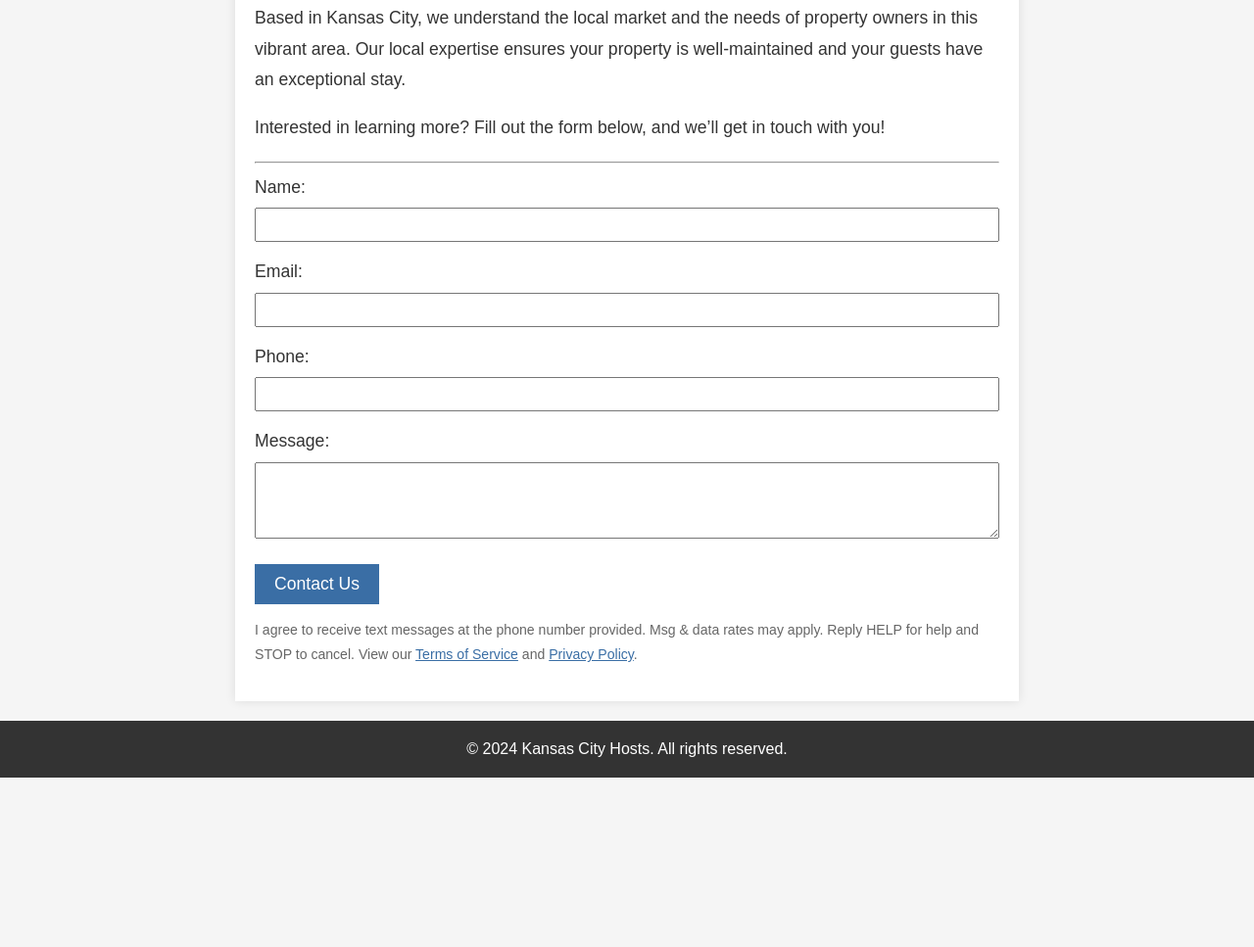
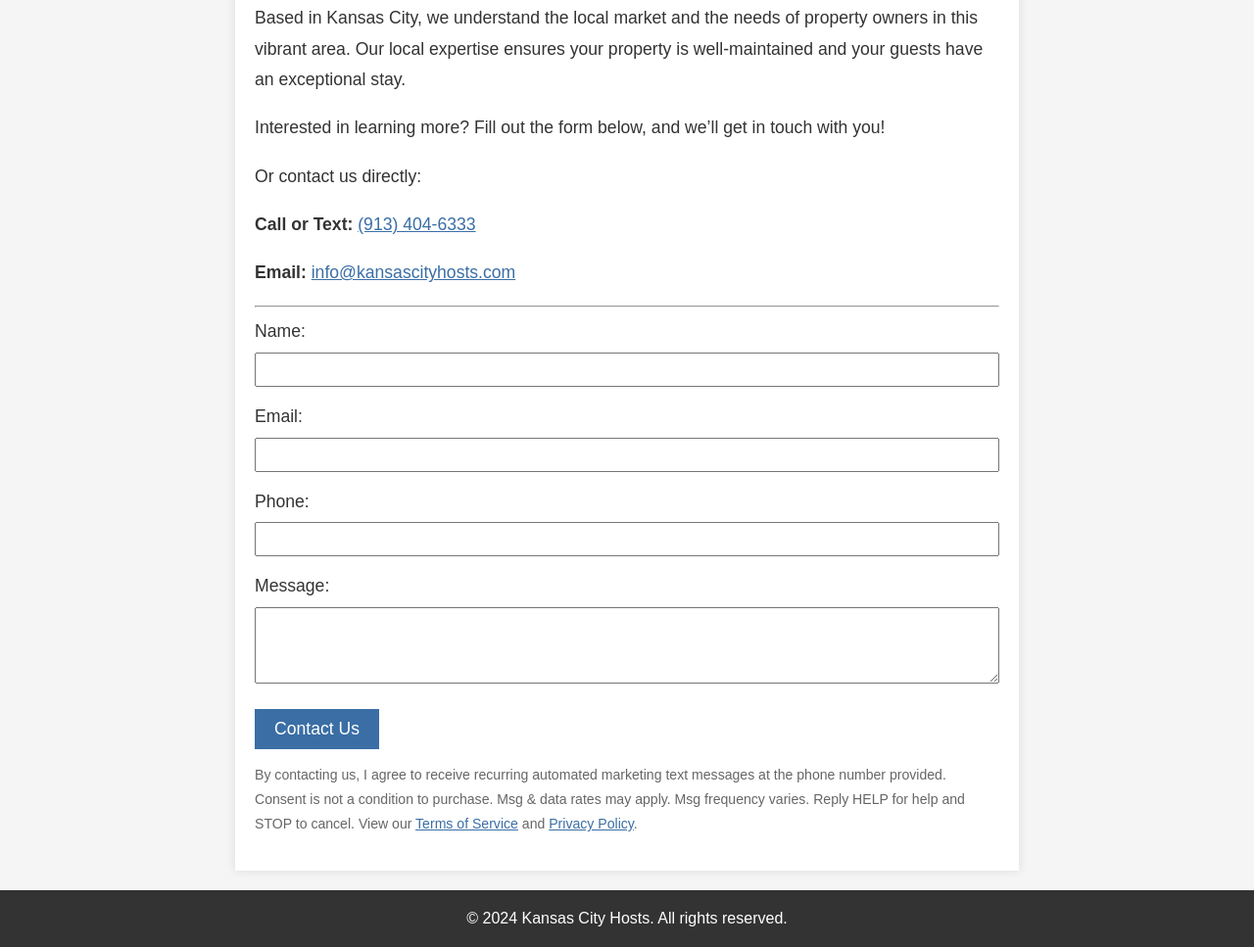
Before and after one commit to handyhomehosts/landing-page, a plain HTML site: page kansascityhosts.com/index.html in a window 1280 px wide. Shown: the part 586-1553 px from the top of the page at 98% size. Before the commit the page ends 1380 px from the top, so only its background shows below. Drawn offline with Linux system fonts and the light colour scheme.

Commit message:
Add direct contact information

```diff
--- a/kansascityhosts.com/index.html
+++ b/kansascityhosts.com/index.html
@@ -108,6 +108,9 @@
         </ul>
         <p>Based in Kansas City, we understand the local market and the needs of property owners in this vibrant area. Our local expertise ensures your property is well-maintained and your guests have an exceptional stay.</p>
         <p>Interested in learning more? Fill out the form below, and we’ll get in touch with you!</p>
+        <p>Or contact us directly:</p>
+        <p><strong>Call or Text:</strong> <a href="tel:+19134046333">(913) 404-6333</a></p>
+        <p><strong>Email:</strong> <a href="mailto:info@kansascityhosts.com">info@kansascityhosts.com</a></p>
         <hr>
         <form>
             <div class="form-group">
@@ -128,7 +131,7 @@
             </div>
             <button type="submit" class="cta">Contact Us</button>
             <div class="compliance">
-                <p>I agree to receive text messages at the phone number provided. Msg & data rates may apply. Reply HELP for help and STOP to cancel. View our <a href="tos-privacy.html#tos">Terms of Service</a> and <a href="tos-privacy.html#privacy">Privacy Policy</a>.</p>
+                <p>By contacting us, I agree to receive recurring automated marketing text messages at the phone number provided. Consent is not a condition to purchase. Msg & data rates may apply. Msg frequency varies. Reply HELP for help and STOP to cancel. View our <a href="tos-privacy.html#tos">Terms of Service</a> and <a href="tos-privacy.html#privacy">Privacy Policy</a>.</p>
             </div>
         </form>
     </div>
```
